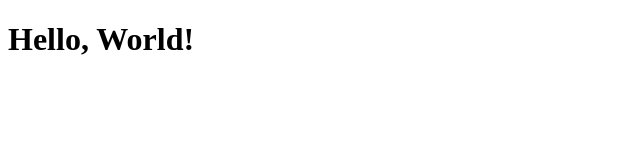
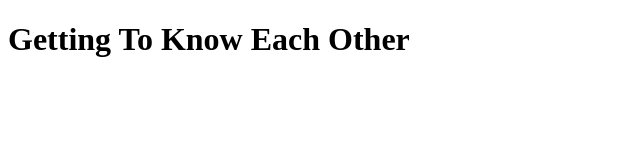
Before and after one commit to maximillianoortega-boop/gtkeo, a plain HTML site: page index.html in a window 1280 px wide. Shown: the whole page, without its empty margins (0-640 px from the left). Drawn offline with Linux system fonts and the light colour scheme.

Commit message:
Update index.html

```diff
--- a/index.html
+++ b/index.html
@@ -2,9 +2,9 @@
 <html lang="en">
 <head>
     <meta charset="UTF-8">
-    <title>Hello World</title>
+    <title>Max</title>
 </head>
 <body>
-    <h1>Hello, World!</h1>
+    <h1>Getting To Know Each Other</h1>
 </body>
 </html>
```
